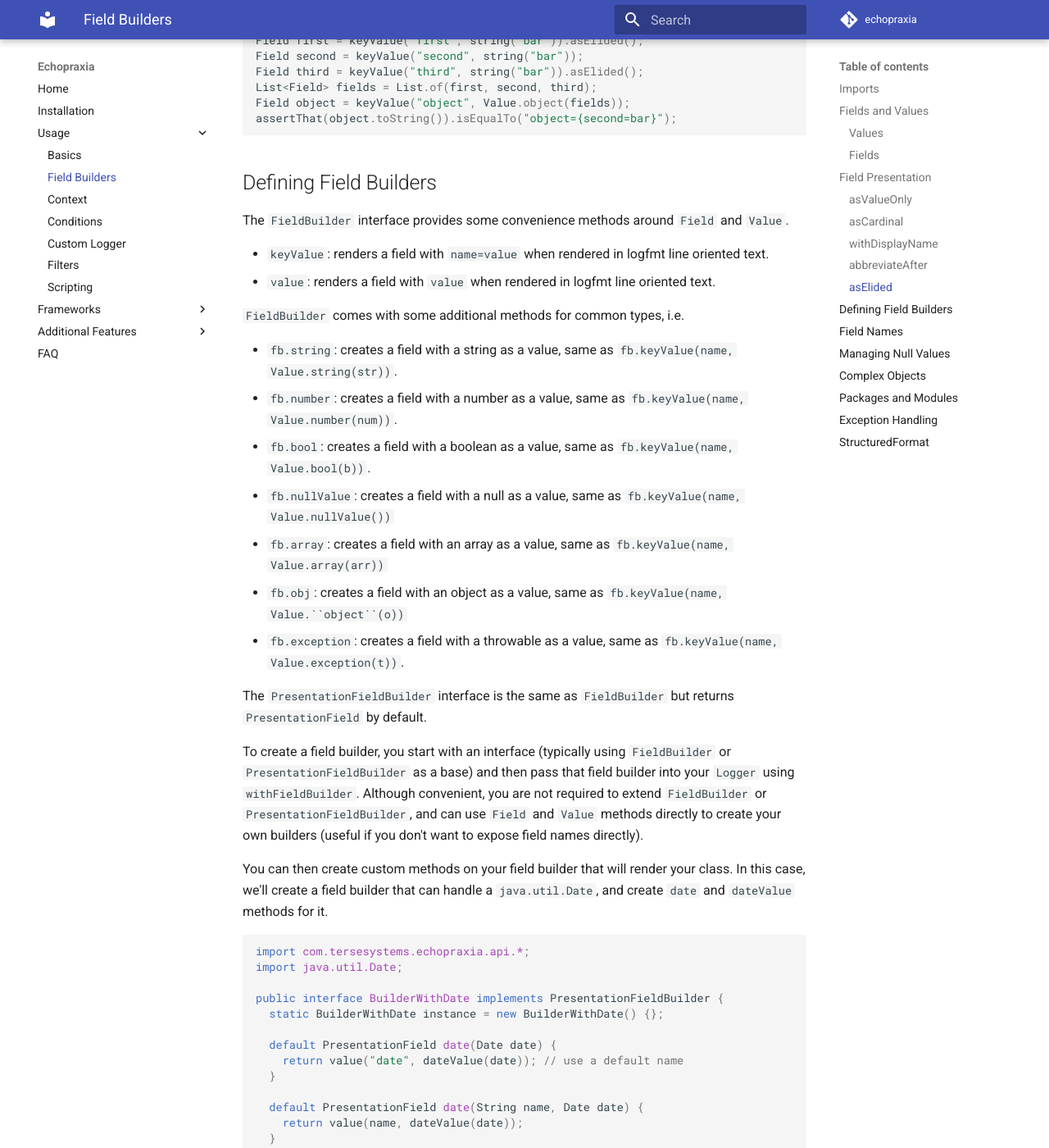
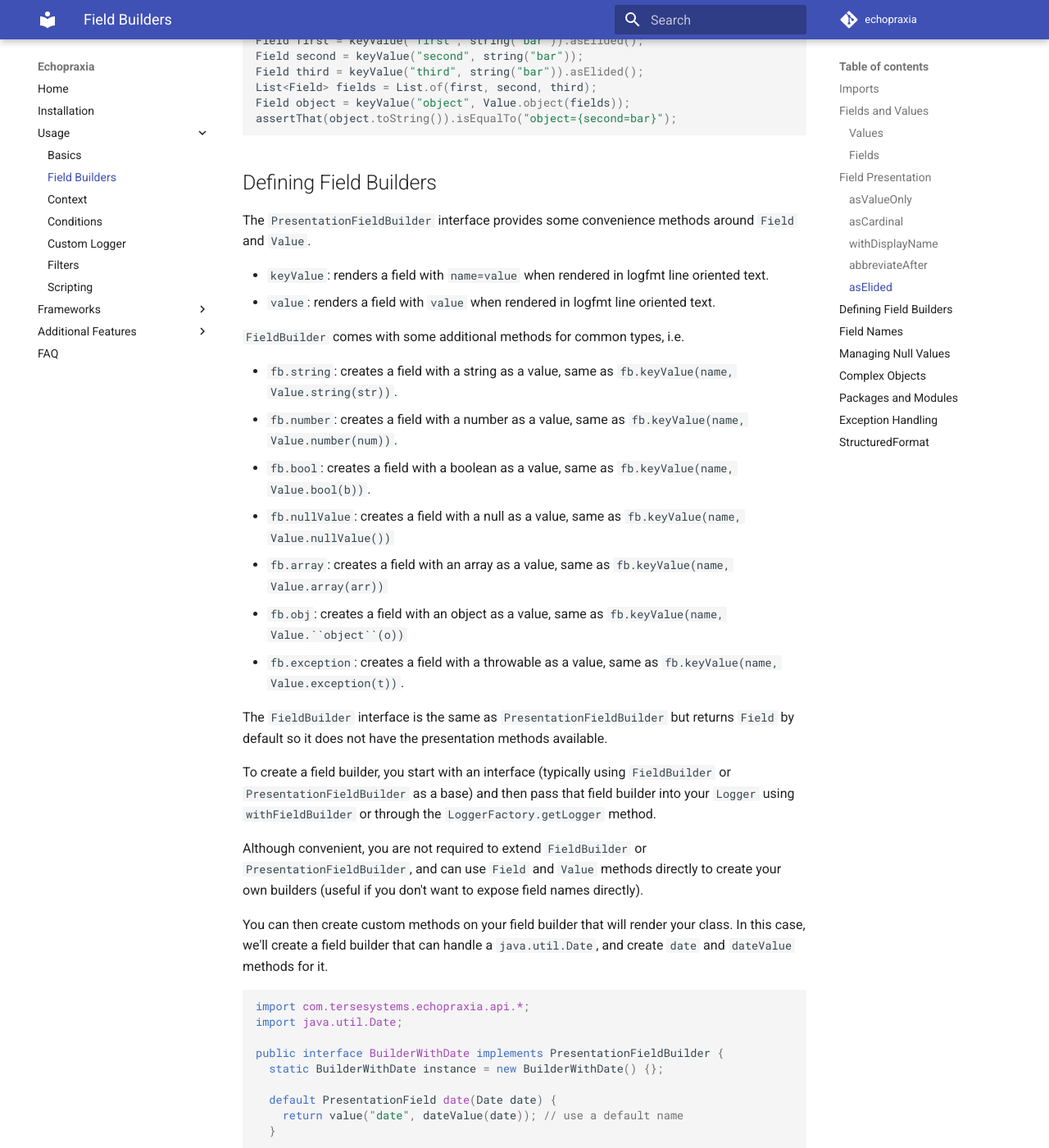
Before and after one commit to tersesystems/echopraxia, an MkDocs documentation site: the page built from docs/usage/fieldbuilder.md, in a window 1280 px wide and 1400 px high, scrolled down 3032 px. Shown: the whole window at 82% size. Built offline with MkDocs 1.6.1 and Material for MkDocs 9.7.7, drawn with Linux system fonts in a browser that asks for light colours; comment, search, counter and statistics services are not loaded; the version menu is left out.

Commit message:
Clean up more documentation (#306)

```diff
--- a/docs/usage/fieldbuilder.md
+++ b/docs/usage/fieldbuilder.md
@@ -113,7 +113,9 @@ assertThat(object.toString()).isEqualTo("object={second=bar}");
 
 ## Defining Field Builders
 
-The `FieldBuilder` interface provides some convenience methods around `Field` and `Value`.
+
+
+The `PresentationFieldBuilder` interface provides some convenience methods around `Field` and `Value`.
 
 * `keyValue`: renders a field with `name=value` when rendered in logfmt line oriented text.
 * `value`: renders a field with `value` when rendered in logfmt line oriented text.
@@ -128,9 +130,11 @@ The `FieldBuilder` interface provides some convenience methods around `Field` an
 * `fb.obj`: creates a field with an object as a value, same as `fb.keyValue(name, Value.``object``(o))`
 * `fb.exception`: creates a field with a throwable as a value, same as `fb.keyValue(name, Value.exception(t))`.
 
-The `PresentationFieldBuilder` interface is the same as `FieldBuilder` but returns `PresentationField` by default.
+The `FieldBuilder` interface is the same as `PresentationFieldBuilder` but returns `Field` by default so it does not have the presentation methods available.
 
-To create a field builder, you start with an interface (typically using `FieldBuilder` or `PresentationFieldBuilder` as a base) and then pass that field builder into your `Logger` using `withFieldBuilder`.  Although convenient, you are not required to extend `FieldBuilder` or `PresentationFieldBuilder`, and can use `Field` and `Value` methods directly to create your own builders (useful if you don't want to expose field names directly).
+To create a field builder, you start with an interface (typically using `FieldBuilder` or `PresentationFieldBuilder` as a base) and then pass that field builder into your `Logger` using `withFieldBuilder` or through the `LoggerFactory.getLogger` method.
+
+Although convenient, you are not required to extend `FieldBuilder` or `PresentationFieldBuilder`, and can use `Field` and `Value` methods directly to create your own builders (useful if you don't want to expose field names directly).
 
 You can then create custom methods on your field builder that will render your class.  In this case, we'll create a field builder that can handle a `java.util.Date`, and create `date` and `dateValue` methods for it.
 
```
Also changed, not shown: README.md (+1 -1 lines), docs/index.md (+2 -4 lines).
